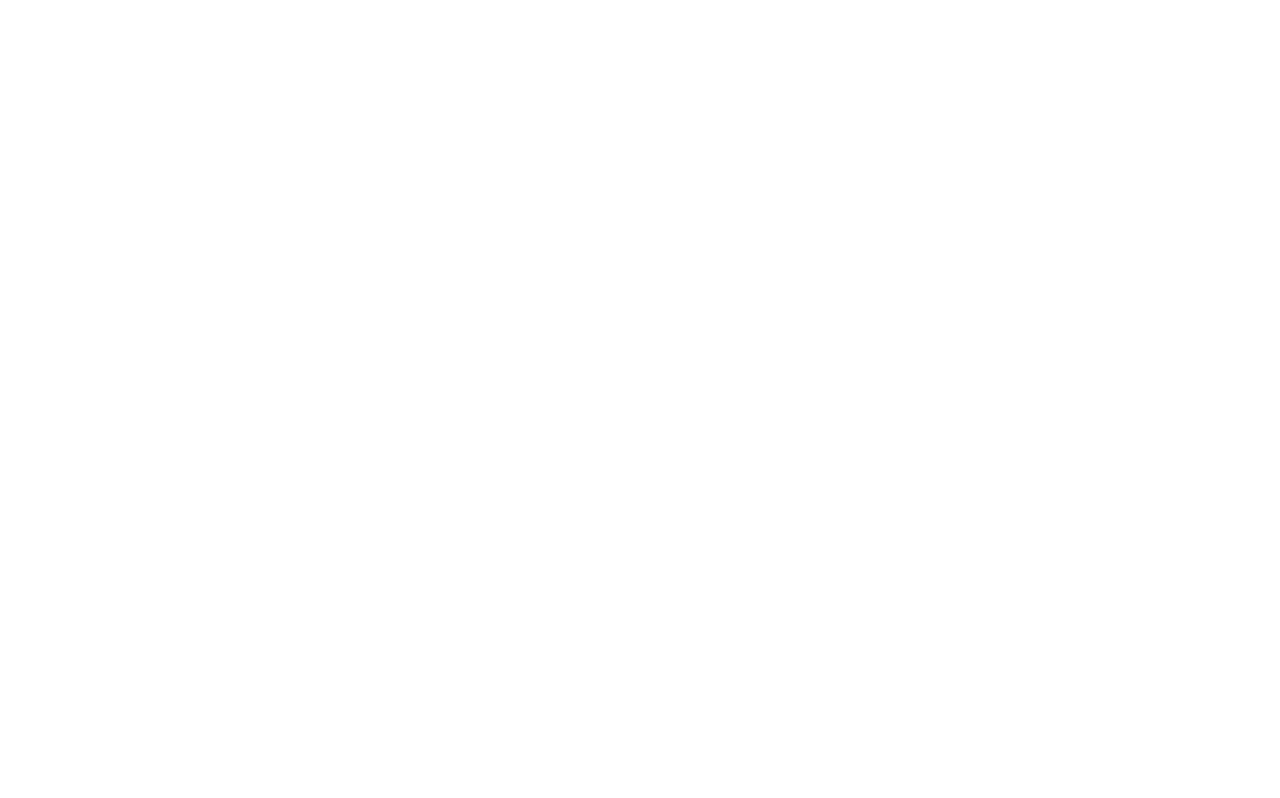
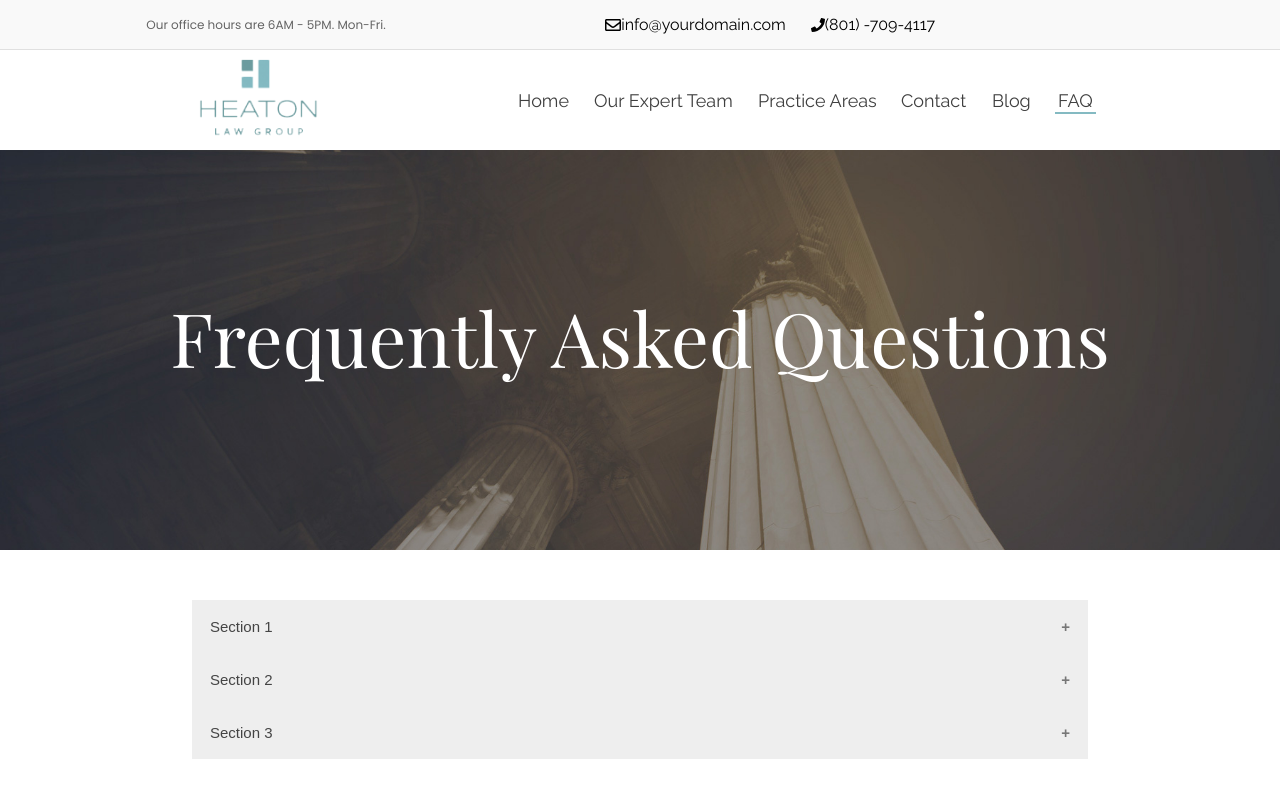
Before and after one commit to klubb/heatonlaw, a Gatsby site: page /faq in a window 1280 px wide. Before the commit this address had no page. Built offline with nearby package versions, Linux system fonts and the light colour scheme; Gatsby itself is replaced by a stand-in of ours.

Commit message:
faq section added

```diff
--- /dev/null
+++ b/src/components/Faq/Faqs.js
@@ -0,0 +1,80 @@
+import React, {Component} from 'react';
+import '../../pages/page-styles/faq.css'
+import axios from 'axios';
+
+
+
+ export default class Faqs extends Component {
+     constructor(props) {
+         super(props)
+         this.state = {
+
+         }
+
+
+
+
+         let acc = document.getElementsByClassName("accordion")
+         console.log('clicked')
+         for (let i = 0; i < acc.length; i++) {
+           acc[i].addEventListener("click", function() {
+             this.classList.toggle("isactive")
+             var panel = this.nextElementSibling
+             if (panel.style.maxHeight) {
+               panel.style.maxHeight = null
+             } else {
+               panel.style.maxHeight = panel.scrollHeight + "px"
+             }
+           })
+         }
+     }
+
+
+
+
+    render () {
+
+        return (
+            <div>
+                <div className="faq-image">
+      <h1 className="faq-header">Frequently Asked Questions</h1>
+    </div>
+
+
+
+        <div className="accordion-container">
+
+      <button  className="accordion">Section 1</button>
+      <div className="panel">
+        <p>
+          Lorem ipsum dolor sit amet, consectetur adipisicing elit, sed do
+          eiusmod tempor incididunt ut labore et dolore magna aliqua. Ut enim ad
+          minim veniam, quis nostrud exercitation ullamco laboris nisi ut
+          aliquip ex ea commodo consequat.
+        </p>
+      </div>
+
+      <button  className="accordion">Section 2</button>
+      <div className="panel">
+        <p>
+          Lorem ipsum dolor sit amet, consectetur adipisicing elit, sed do
+          eiusmod tempor incididunt ut labore et dolore magna aliqua. Ut enim ad
+          minim veniam, quis nostrud exercitation ullamco laboris nisi ut
+          aliquip ex ea commodo consequat.
+        </p>
+      </div>
+
+      <button   className="accordion">Section 3</button>
+      <div className="panel">
+        <p>
+          Lorem ipsum dolor sit amet, consectetur adipisicing elit, sed do
+          eiusmod tempor incididunt ut labore et dolore magna aliqua. Ut enim ad
+          minim veniam, quis nostrud exercitation ullamco laboris nisi ut
+          aliquip ex ea commodo consequat.
+        </p>
+      </div>
+        </div>
+            </div>
+        )
+    }
+}
--- a/src/components/Form/Form.css
+++ b/src/components/Form/Form.css
@@ -2,7 +2,7 @@
 
   .form-container {
 
-    background: url('./lawyer2.jpg') no-repeat;
+    background: url('../../images/lawyermain.jpg') no-repeat;
     background-size: cover;
     height: 450px;
     display: flex;
--- a/src/components/Header/Header.js
+++ b/src/components/Header/Header.js
@@ -9,8 +9,8 @@
 export default class Header extends Component {
 
         openMenu = () => {
-                document.getElementById('menu').style.height = '335px';
-                document.getElementById('header').style.marginBottom = '230px';
+                document.getElementById('menu').style.height = '385px';
+                document.getElementById('header').style.marginBottom = '300px';
 
         }
 
@@ -60,6 +60,8 @@
                         <Link to='/contact'>Contact</Link>
                         <hr className='menuspacer'/>
                         <Link to='/blog'>Blog</Link>
+                        <hr className='menuspacer'/>
+                        <Link to='/faq'>FAQ</Link>
                 </div>
 
                 </div>
@@ -115,6 +117,12 @@
               <span className="dropbtn hvr-fade">Blog</span>
               </Link>
             </div>
+
+            <div class="dropdown">
+              <Link partiallyActive={true} activeClassName="active" to="/faq">
+              <span className="dropbtn hvr-fade">FAQ</span>
+              </Link>
+            </div>
           </ul>
         </div>
       </div>
--- a/src/components/Header/header.css
+++ b/src/components/Header/header.css
@@ -13,15 +13,16 @@
 }
 
 #header {
-  transition:margin-bottom .2s;
+  transition:margin-bottom .3s;
 }
 
 .blackheader {
     background-color: #f9f9f9;
     /* height: 4vh; */
-    height: 50px;
+    height: 49px;
     display: flex;
     /* color: white; */
+
     align-items: center;
     font-family: Poppins;
     justify-content: center;
@@ -29,7 +30,7 @@
     top: 0px;
     width: 100%;
     z-index: 100;
-    border-bottom: 2px solid #ececec;
+    border-bottom: 1px solid rgb(0,0,0, .1);
 
 }
 
@@ -95,7 +96,7 @@
 }
 
  .spacer {
-  width: 33vw;
+  width: 35vw;
 
 }
 
@@ -282,7 +283,7 @@
 }
 
 
-@media(max-width: 748px) {
+@media(max-width: 821px) {
   .navLinks {
     display: none;
   }
@@ -301,7 +302,7 @@
 }
 
 
-@media(min-width: 748px) {
+@media(min-width: 821px) {
     .navbar {
       display: none;
     }
--- a/src/components/imageSlider/Slider.js
+++ b/src/components/imageSlider/Slider.js
@@ -19,7 +19,7 @@
 
 
 
-                        <Link activeClassName="active" to='/contact'><button className='btn-black '>Free Consultation</button></Link>
+                        <Link activeClassName="active" to='/contact'><button className='slidebtn '>Free Consultation</button></Link>
                         </div>
 
 
--- a/src/components/imageSlider/slider.css
+++ b/src/components/imageSlider/slider.css
@@ -83,7 +83,7 @@
 }
 
 .btn-black {
-  background-color: #2a2a2a;
+  background-color: #373737;
   color: white;
   padding: 20px;
   text-align: center;
@@ -98,10 +98,12 @@
   box-shadow: 0 4px 8px 0 rgba(0, 0, 0, 0.2), 0 6px 20px 0 rgba(0, 0, 0, 0.12);
 }
 
-.cta-buttons button:hover {
+.slidebtn:hover {
   background-color: #373737;
   transition: ease-in 0.1s;
 }
+
+
 
 
 .hvr-sweep-to-right {
--- a/src/components/layout.css
+++ b/src/components/layout.css
@@ -81,7 +81,7 @@
 	text-decoration: none;
 }
 
-@media(max-width: 748px) {
+@media(max-width: 821px) {
 	body {
 		margin-top: 99px;
 	}
--- /dev/null
+++ b/src/pages/faq.js
@@ -0,0 +1,17 @@
+import React from "react"
+import { Link } from "gatsby"
+import Layout from "../components/layout"
+import SEO from "../components/seo"
+import "./page-styles/faq.css"
+import Faqs from '../components/Faq/Faqs'
+
+const Faq = () => (
+  <Layout>
+    <SEO title="FAQ" />
+    <Faqs />
+
+
+  </Layout>
+)
+
+export default Faq
--- /dev/null
+++ b/src/pages/page-styles/faq.css
@@ -0,0 +1,68 @@
+
+
+
+.faq-image {
+    background: url('../../images/lawyermain.jpg'), no-repeat;
+    background-size: cover;
+    width: 100%;
+    height: 400px;
+    display: flex;
+    justify-content: center;
+    align-items: center;
+}
+
+.faq-header {
+        font-size: 75px;
+      font-family: Playfair Display;
+      margin-bottom: 25px;
+      color: white;
+      text-align: center;
+}
+
+
+.accordion {
+    background-color: #eee;
+    color: #444;
+    cursor: pointer;
+    padding: 18px;
+    width: 70%;
+    border: none;
+    text-align: left;
+    outline: none;
+    font-size: 15px;
+    transition: 0.4s;
+  }
+
+  .isactive, .accordion:hover {
+    background-color: #ccc;
+  }
+
+  .accordion:after {
+    content: '\002B';
+    color: #777;
+    font-weight: bold;
+    float: right;
+    margin-left: 5px;
+  }
+
+  .isactive:after {
+    content: "\2212";
+  }
+
+  .panel {
+    padding: 0px 18px;
+    background-color: white;
+    max-height: 0;
+    width: 69%;
+    overflow: hidden;
+    transition: max-height 0.2s ease-out;
+  }
+
+  .accordion-container {
+      margin-top: 50px;
+      width: 100%;
+      display: flex;
+      justify-content: center;
+      flex-direction: column;
+      align-items: center;
+  }
--- a/src/templates/blog.css
+++ b/src/templates/blog.css
@@ -114,7 +114,7 @@
     }
 }
 
-@media(max-width: 748px) {
+@media(max-width: 821px) {
 
     .blog-container {
         margin-top: 50px;
```
Also changed, not shown: src/components/Form/lawyer2.jpg (deleted).
